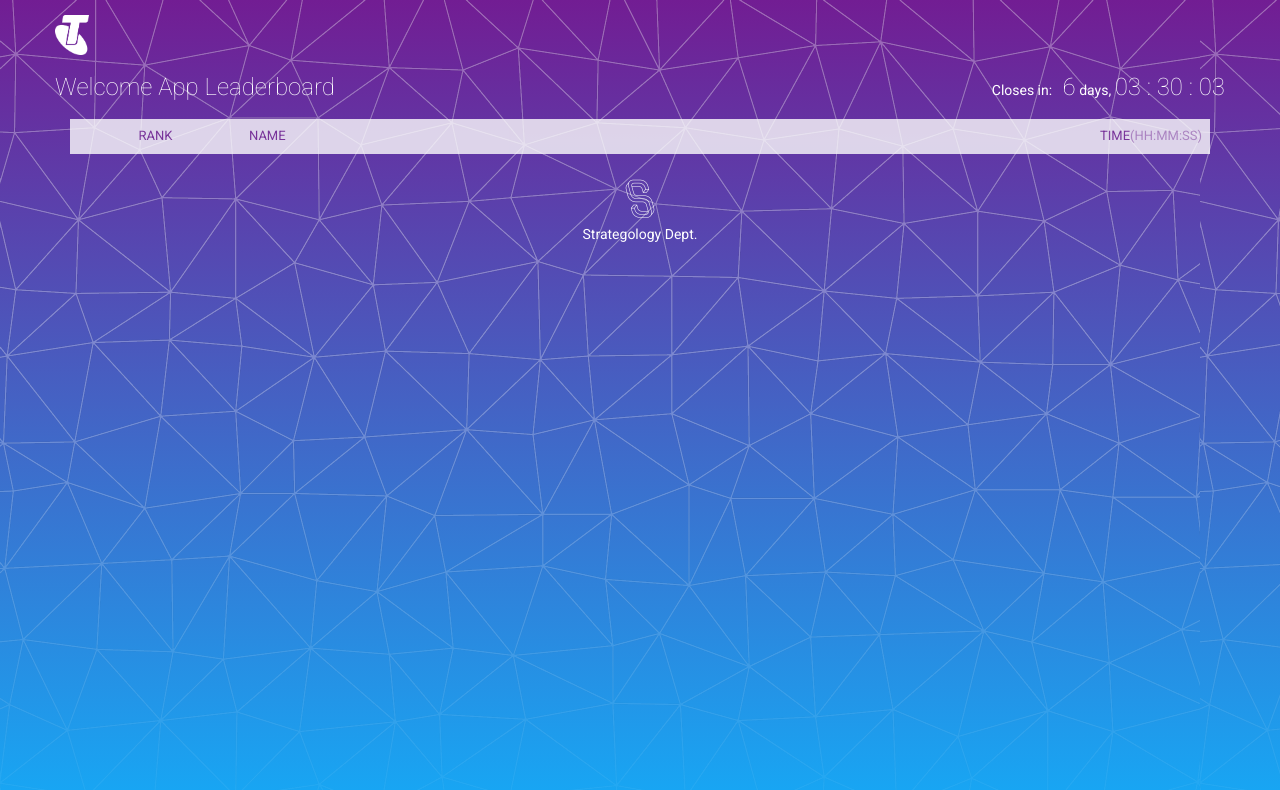
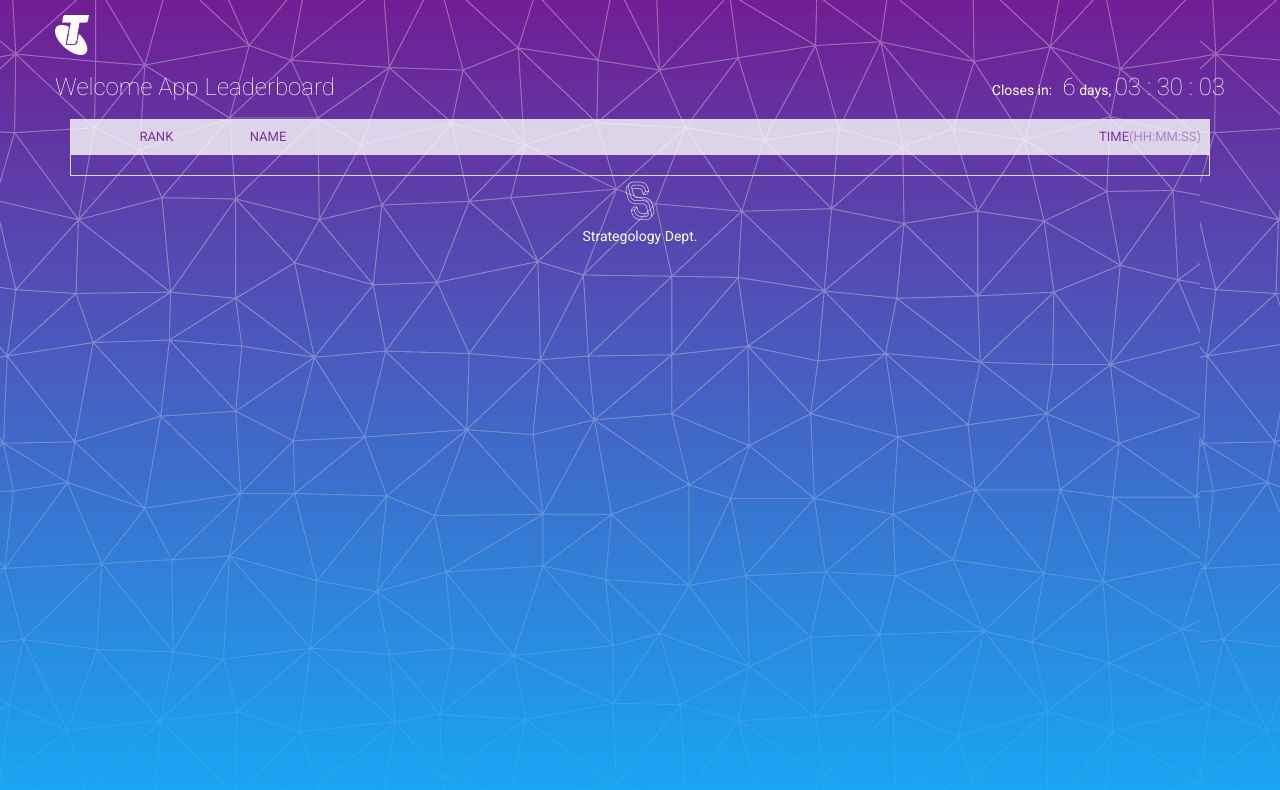
Before and after one commit to wenboliu/angular-leaderboard-sample, a website: page index.html in a window 1280 px wide. Drawn offline with Linux system fonts and the light colour scheme; no server answers.

Commit message:
fixed when large screen the table has no border

```diff
--- a/css/leaderboard.css
+++ b/css/leaderboard.css
@@ -24,6 +24,9 @@
 #title{
 	font-size:x-large;
 	font-weight: 100;
+}
+#tablelist{
+	border:1px solid #ddd;
 }
 .big-size{
 	font-weight: 100;
```
